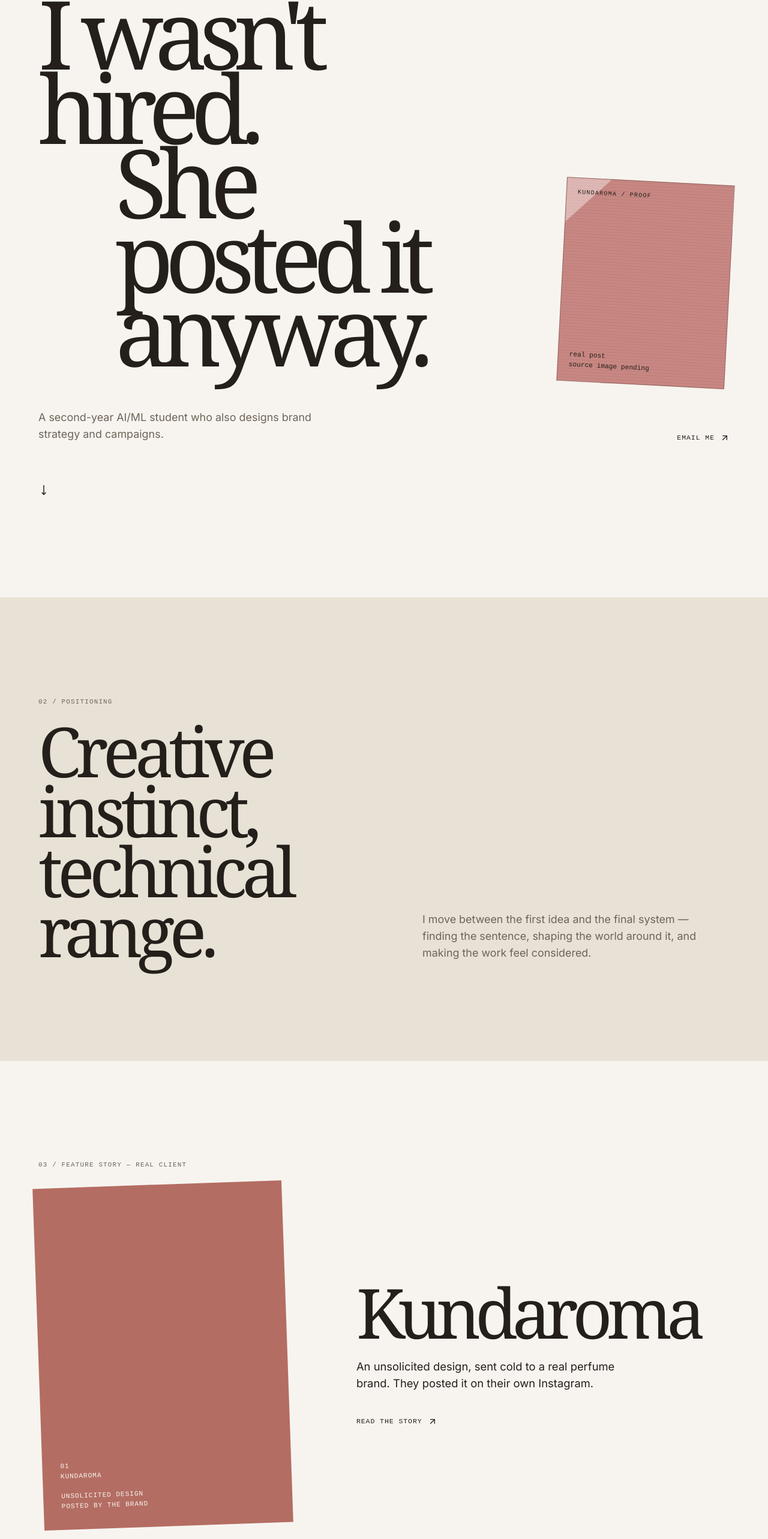
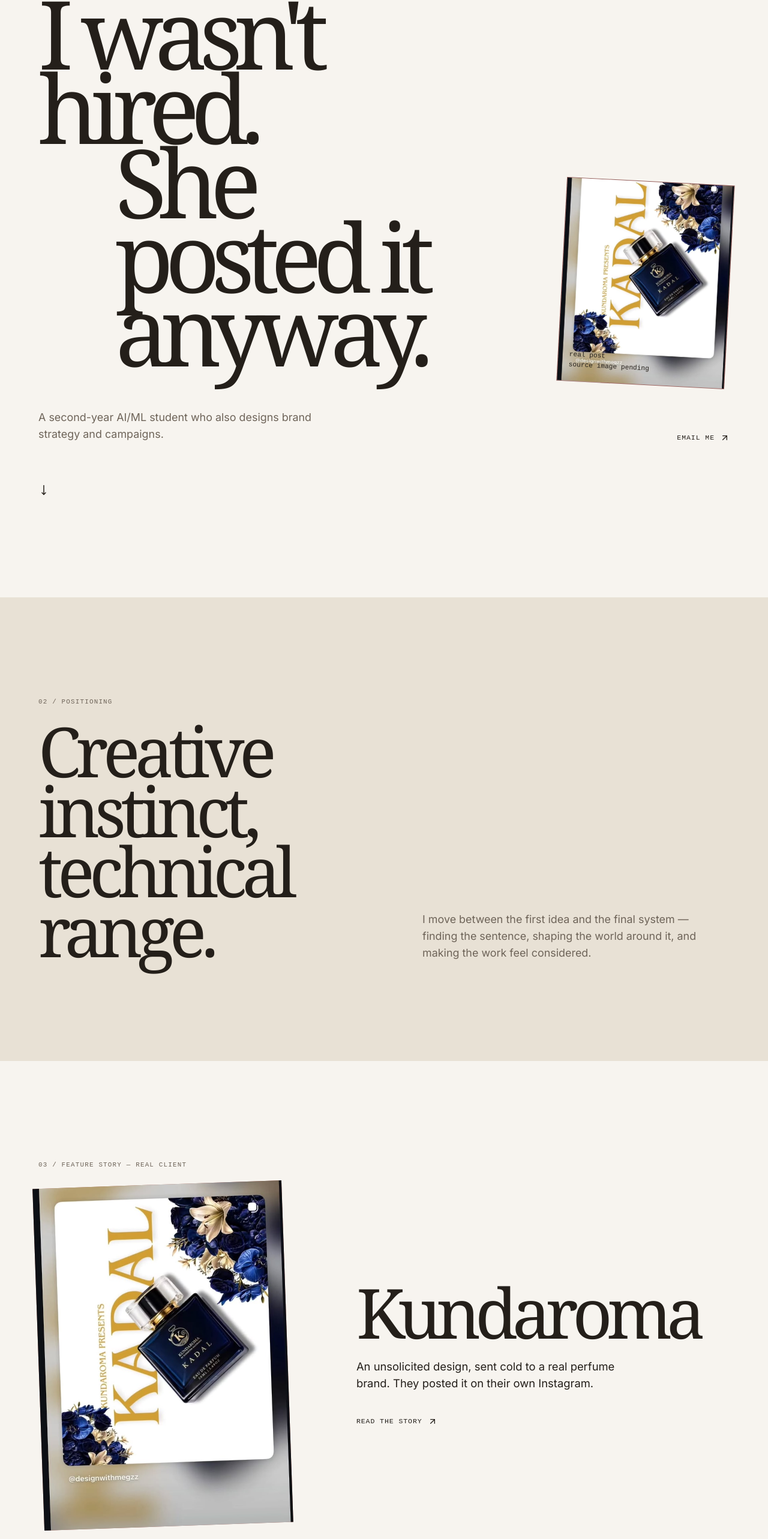
Before and after one commit to Nareshm03/meghana-portfolio_, a Next.js app: page / in a window 1280 px wide. Shown: the part 222-2788 px from the top of the page at 60% size. Built offline with nearby package versions, Linux system fonts and the light colour scheme.

Commit message:
Update editorial components and refresh memory configuration
Replit-Commit-Author: Agent

```diff
--- a/components/sections/editorial-home.tsx
+++ b/components/sections/editorial-home.tsx
@@ -1,6 +1,5 @@
-"use client";
-
 import Link from "next/link";
+import Image from "next/image";
 import styled, { css } from "styled-components";
 import { ArrowUpRight, Mail, MoveDown } from "lucide-react";
 import { contactContent } from "@/content/contact";
@@ -155,6 +154,37 @@ const Proof = styled.div`
     font: 400 0.7rem/1.5 ui-monospace, monospace;
   }
   @media (max-width: 700px) { min-height: 230px; max-width: 290px; margin: 48px 20px 0 auto; }
+`;
+
+const HeroArtwork = styled(Image)`
+  position: absolute;
+  inset: 0;
+  width: 100%;
+  height: 100%;
+  object-fit: cover;
+  object-position: center;
+`;
+
+const OceanScene = styled.section`
+  position: relative;
+  min-height: min(850px, 90vh);
+  padding: 8vw 5vw;
+  overflow: hidden;
+  background: #7bd6d2;
+  color: #123d43;
+  img { position: absolute; inset: 0; width: 100%; height: 100%; object-fit: contain; object-position: center; }
+`;
+
+const OceanOverlay = styled.div`
+  position: relative;
+  z-index: 1;
+  display: flex;
+  justify-content: space-between;
+  align-items: flex-start;
+  max-width: 1240px;
+  margin: auto;
+  pointer-events: none;
+  h2 { max-width: 500px; margin: 0; font: 400 clamp(4rem, 10vw, 10rem)/.8 Georgia, serif; letter-spacing: -.08em; }
 `;
 
 const HeroNote = styled.div`
@@ -345,7 +375,15 @@ export function EditorialHome() {
               <Eyebrow>01 / Opening — Meghana Padmavathi</Eyebrow>
               <HeroTitle><span>I wasn&apos;t hired.</span><span>She posted it anyway.</span></HeroTitle>
             </div>
-            <Proof role="img" aria-label="Kundaroma proof image placeholder" />
+            <Proof>
+              <HeroArtwork
+                src="/kundaroma/kadal-editorial.jpeg"
+                alt="Kundaroma Kadal fragrance creative with navy perfume bottle and gold vertical typography"
+                width={600}
+                height={900}
+                priority
+              />
+            </Proof>
           </HeroGrid>
           <HeroNote>
             <Body>A second-year AI/ML student who also designs brand strategy and campaigns.</Body>
@@ -368,7 +406,15 @@ export function EditorialHome() {
         <Inner>
           <Eyebrow>03 / Feature story — Real client</Eyebrow>
           <Feature>
-            <FeatureVisual><VisualLabel>01<br />Kundaroma<br /><br />Unsolicited design<br />posted by the brand</VisualLabel></FeatureVisual>
+            <FeatureVisual>
+              <HeroArtwork
+                src="/kundaroma/kadal-editorial.jpeg"
+                alt="Kundaroma Kadal fragrance creative with navy perfume bottle and gold vertical typography"
+                width={600}
+                height={900}
+              />
+              <VisualLabel>01<br />Kundaroma<br /><br />Unsolicited design<br />posted by the brand</VisualLabel>
+            </FeatureVisual>
             <FeatureCopy>
               <h2>{featuredCaseStudies[0]?.title}</h2>
               <p>{featuredCaseStudies[0]?.teaser}</p>
@@ -382,6 +428,19 @@ export function EditorialHome() {
           </StoryGrid>
         </Inner>
       </Scene>
+
+      <OceanScene aria-label="Kundaroma ocean creative">
+        <Image
+          src="/kundaroma/kadal-ocean.jpeg"
+          alt="Kundaroma Kadal fragrance creative framed over turquoise ocean water"
+          width={900}
+          height={1200}
+        />
+        <OceanOverlay>
+          <Eyebrow style={{ color: "#123d43" }}>04 / The work</Eyebrow>
+          <h2>As deep as the ocean.</h2>
+        </OceanOverlay>
+      </OceanScene>
 
       <Scene $tone="rose">
         <Inner>
```
Also changed, not shown: components/case-study/case-study-page.tsx (+19 -2 lines), .agents/memory/MEMORY.md, .agents/memory/editorial-asset-boundary.md, 1 other file (tests, documents, lock files or other folders).
